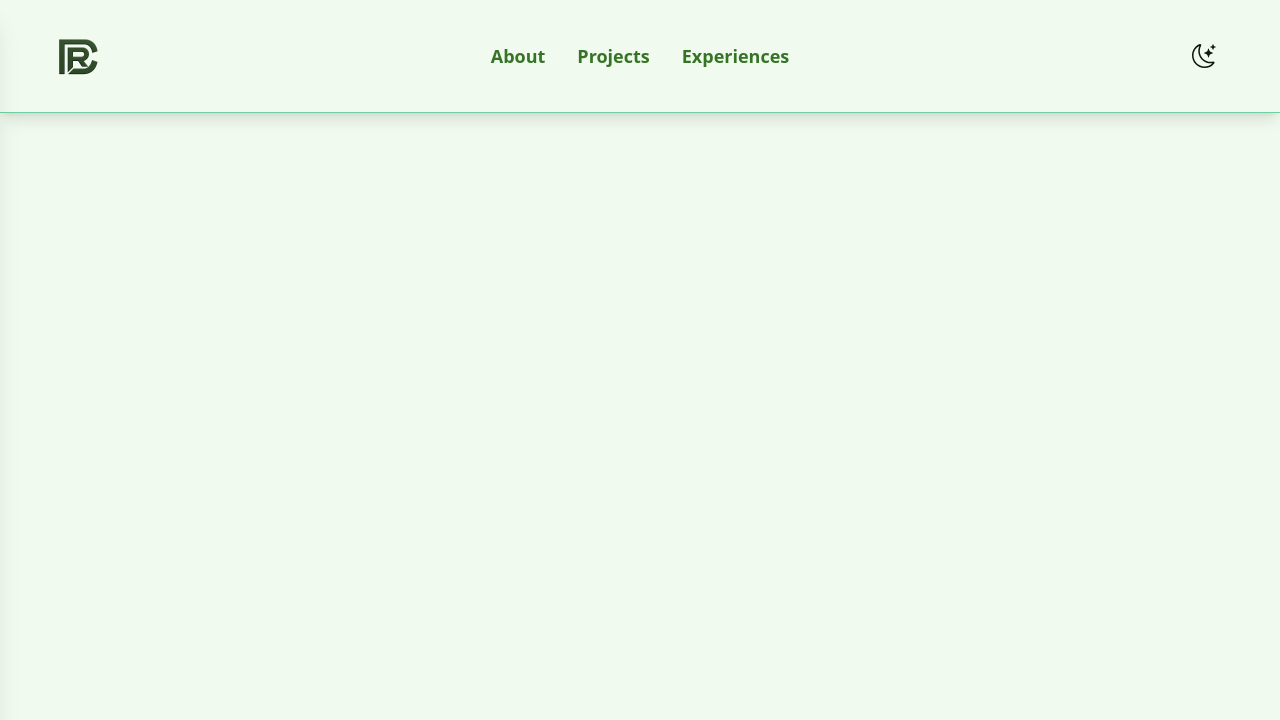
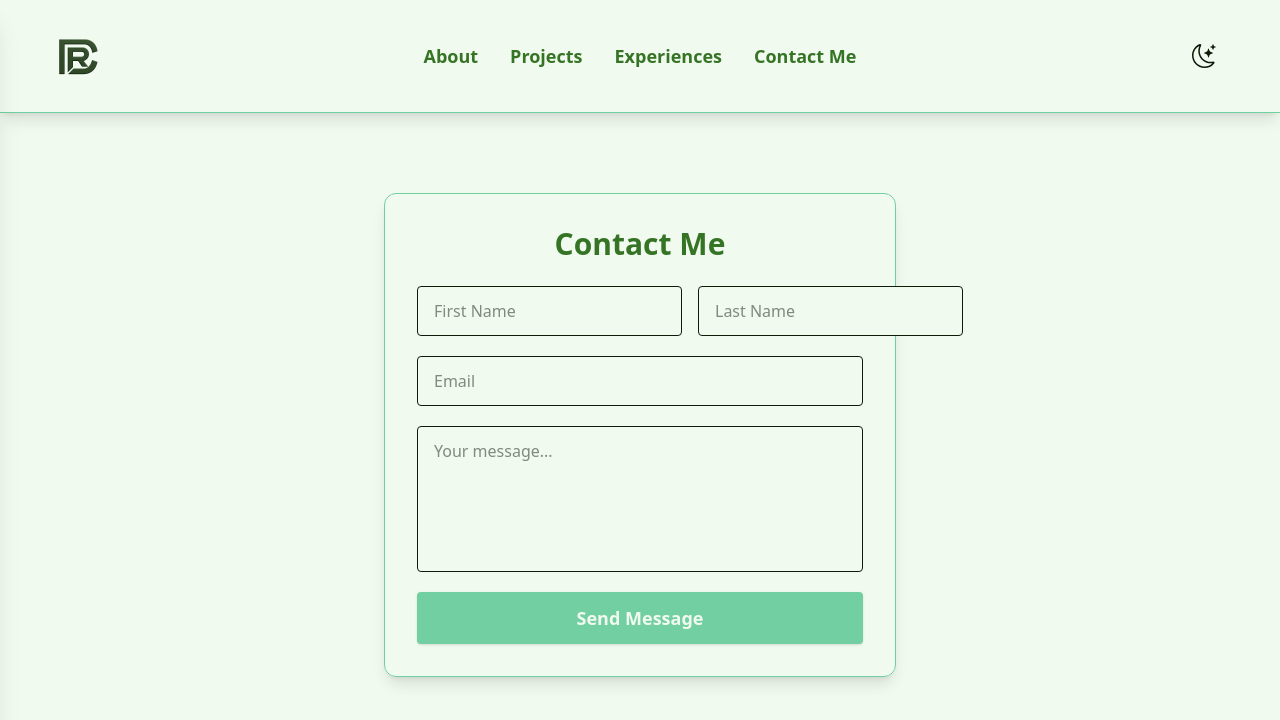
Before and after one commit to rxghavc/portfolio-website-v2, a React (Vite) app: page /contact in a window 1280 px wide. Shown: the top 720 px of the page. Built offline with nearby package versions, Linux system fonts and the light colour scheme.

Commit message:
added email functionality

```diff
--- a/src/App.jsx
+++ b/src/App.jsx
@@ -2,6 +2,7 @@ import React from 'react';
 import { BrowserRouter as Router, Routes, Route } from 'react-router-dom';
 import Header from './components/Header';
 import Home from './pages/Home';
+import Contact from './pages/Contact';
 
 export default function App() {
   return (
@@ -9,6 +10,7 @@ export default function App() {
       <Header />
       <Routes>
         <Route path="/" element={<Home />} />
+        <Route path="/contact" element={<Contact />} />
       </Routes>
     </Router>
   );
--- a/src/components/Header.jsx
+++ b/src/components/Header.jsx
@@ -14,6 +14,7 @@ export default function Header() {
     { href: '/#about', label: 'About' },
     { href: '/#projects', label: 'Projects' },
     { href: '/#experiences', label: 'Experiences' },
+    { href: '/#contact', label: 'Contact Me'}
   ];
 
   return (
--- /dev/null
+++ b/src/pages/Contact.jsx
@@ -0,0 +1,95 @@
+import React, { useState } from 'react';
+
+export default function ContactSection() {
+  const [form, setForm] = useState({ firstName: '', lastName: '', email: '', message: '' });
+  const [submitting, setSubmitting] = useState(false);
+  const [result, setResult] = useState(null);
+
+  const handleChange = e => {
+    setForm({ ...form, [e.target.name]: e.target.value });
+  };
+
+  const handleSubmit = async e => {
+    e.preventDefault();
+    setSubmitting(true);
+    setResult(null);
+    try {
+      const res = await fetch('/api/contact', {
+        method: 'POST',
+        headers: { 'Content-Type': 'application/json' },
+        body: JSON.stringify(form),
+      });
+      const data = await res.json();
+      setResult(res.ok ? 'Message sent successfully!' : (data.error || 'Failed to send message.'));
+      if (res.ok) setForm({ firstName: '', lastName: '', email: '', message: '' });
+    } catch (err) {
+      setResult('Something went wrong. Please try again later.');
+    }
+    setSubmitting(false);
+  };
+
+  return (
+    <section id="contact" className="py-20 bg-background/80">
+      <div className="w-full max-w-lg mx-auto bg-background/80 rounded-xl shadow-lg border p-8" style={{ borderColor: 'var(--accent)' }}>
+        <h2 className="text-3xl font-bold mb-6 text-center" style={{ color: 'var(--primary)' }}>Contact Me</h2>
+        <form className="flex flex-col gap-5" onSubmit={handleSubmit}>
+          <div className="flex flex-col md:flex-row gap-4">
+            <input
+              type="text"
+              name="firstName"
+              placeholder="First Name"
+              value={form.firstName}
+              onChange={handleChange}
+              required
+              className="flex-1 px-4 py-3 rounded border border-accent/40 bg-background text-text focus:outline-none focus:border-accent transition-colors"
+              style={{ background: 'var(--background)', color: 'var(--text)' }}
+            />
+            <input
+              type="text"
+              name="lastName"
+              placeholder="Last Name"
+              value={form.lastName}
+              onChange={handleChange}
+              required
+              className="flex-1 px-4 py-3 rounded border border-accent/40 bg-background text-text focus:outline-none focus:border-accent transition-colors"
+              style={{ background: 'var(--background)', color: 'var(--text)' }}
+            />
+          </div>
+          <input
+            type="email"
+            name="email"
+            placeholder="Email"
+            value={form.email}
+            onChange={handleChange}
+            required
+            className="px-4 py-3 rounded border border-accent/40 bg-background text-text focus:outline-none focus:border-accent transition-colors"
+            style={{ background: 'var(--background)', color: 'var(--text)' }}
+          />
+          <textarea
+            name="message"
+            placeholder="Your message..."
+            value={form.message}
+            onChange={handleChange}
+            required
+            rows={5}
+            className="px-4 py-3 rounded border border-accent/40 bg-background text-text focus:outline-none focus:border-accent transition-colors resize-none"
+            style={{ background: 'var(--background)', color: 'var(--text)' }}
+          />
+          <button
+            type="submit"
+            disabled={submitting}
+            className="w-full py-3 rounded bg-accent text-background font-semibold text-lg shadow hover:bg-accent/80 transition-colors disabled:opacity-60 disabled:cursor-not-allowed"
+            style={{ background: 'var(--accent)', color: 'var(--background)' }}
+          >
+            {submitting ? 'Sending...' : 'Send Message'}
+          </button>
+        </form>
+        {result && (
+          <div className="mt-4 text-center text-sm" style={{ color: result.includes('success') ? 'var(--primary)' : 'var(--secondary-variant)' }}>
+            {result}
+          </div>
+        )}
+      </div>
+    </section>
+  );
+}
--- a/src/pages/Home.jsx
+++ b/src/pages/Home.jsx
@@ -2,6 +2,7 @@ import React, { useRef } from 'react';
 import { FaFlask, FaRobot, FaCloudSun, FaRegUserCircle, FaPython, FaDatabase, FaHtml5, FaCss3Alt, FaJsSquare, FaGithub, FaLinkedin, FaEnvelope, FaReact, FaFilePdf, FaChalkboardTeacher, FaUsers, FaLaptopCode, FaGamepad, FaLightbulb, FaWhatsapp } from 'react-icons/fa';
 import { RiTailwindCssFill } from 'react-icons/ri';
 import ScrollToTopButton from '../components/ScrollToTopButton';
+import ContactSection from './Contact';
 
 export default function Home() {
   const headerRef = useRef(null);
@@ -146,7 +147,8 @@ export default function Home() {
             <p className="mb-4 text-text/70 text-center flex-wrap">Constantly learning frameworks & coding languages to build better things!</p>
             <div className="grid gap-6 w-full">
               {subjects.map((subject, index) => (
-                <div className="rounded-xl border border-accent/30 bg-background/60 p-6 shadow-md flex flex-col gap-2" key={index}>
+                <div className="rounded-xl border bg-background/60 p-6 shadow-md flex flex-col gap-2" key={index}
+                  style={{ borderColor: 'var(--accent)' }}>
                   <div className="flex items-center gap-3 mb-1 w-full justify-center">
                     <span className="flex-shrink-0 flex items-center justify-center mr-2">{subject.icon}</span>
                     <h3 className="text-xl font-bold flex-1 text-center" style={{flex: 'unset'}}>{subject.title}</h3>
@@ -220,7 +222,8 @@ export default function Home() {
               description: "Designed and pitched a VR smart-glasses prototype focused on enhancing daily life. Ranked 2nd nationally at Google HQ, demonstrating innovation, teamwork, and presentation skills."
             }
           ].map((exp, idx) => (
-            <div key={idx} className="rounded-xl border border-accent/30 bg-background/60 p-6 shadow-md flex flex-col items-center max-w-xs w-full">
+            <div key={idx} className="rounded-xl border bg-background/60 p-6 shadow-md flex flex-col items-center max-w-xs w-full"
+              style={{ borderColor: 'var(--accent)' }}>
               <div className="mb-3">{exp.icon}</div>
               <h3 className="text-xl font-bold text-center mb-2 flex flex-wrap">{exp.title}</h3>
               <p className="text-text/80 text-sm text-center">{exp.description}</p>
@@ -228,6 +231,10 @@ export default function Home() {
           ))}
         </div>
       </section>
+      {/* Divider */}
+      <hr className="w-11/12 max-w-7xl mx-auto border-t-2 my-0" style={{ borderColor: 'var(--accent)' }} />
+      {/* Contact Section below Experiences */}
+      <ContactSection />
     </main>
   );
 }
```
